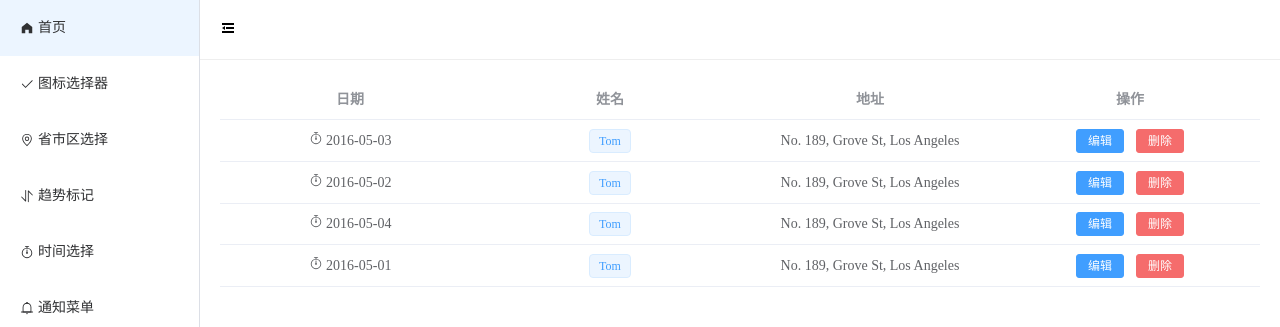
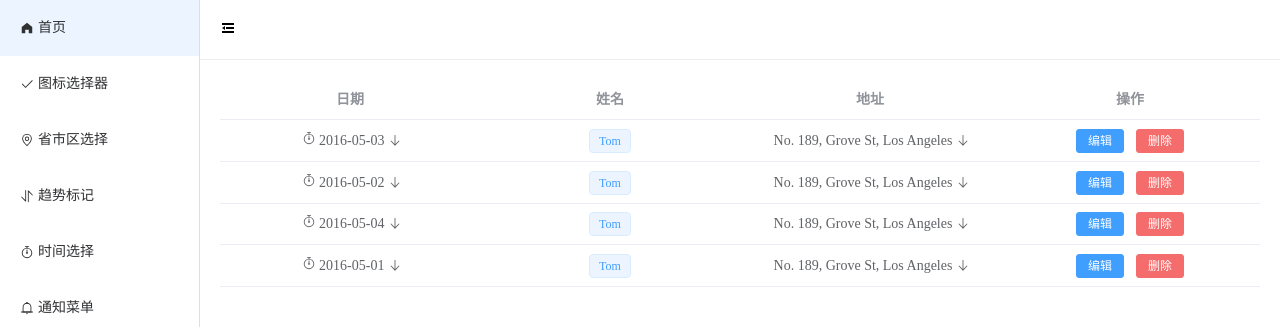
Before and after one commit to 11334/Refactor-ElementPlus, a Vue app: page /table in a window 1280 px wide. Shown: the top 327 px of the page. Built offline with nearby package versions, Linux system fonts and the light colour scheme.

Commit message:
可编辑单元格

```diff
--- a/src/components/table/src/index.vue
+++ b/src/components/table/src/index.vue
@@ -1,24 +1,39 @@
 <template>
-    <el-table
-        :data="data"
-        v-loading="isLoading"
-        :element-loading-text="elementLoadingText"
-        :element-loading-background="elementLoadingBackground"
-        :element-loading-spinner="elementLoadingSpinner"
-        :element-loading-svg="elementLoadingSvg"
-        :element-loading-svg-view-box="elementLoadingSvgViewBox"
-    >
+    <el-table :data="data" v-loading="isLoading" :element-loading-text="elementLoadingText"
+        :element-loading-background="elementLoadingBackground" :element-loading-spinner="elementLoadingSpinner"
+        :element-loading-svg="elementLoadingSvg" :element-loading-svg-view-box="elementLoadingSvgViewBox">
         <template v-for="(item, index) in tableOptions" :key="index">
-            <!-- 不传slot -->
-            <el-table-column v-if="!item.slot" :label="item.label" :prop="item.prop" :align="item.align"
-                :width="item.width"></el-table-column>
             <!-- 传slot -->
-            <el-table-column v-else :label="item.label" :prop="item.prop" :align="item.align" :width="item.width">
+            <el-table-column :label="item.label" :prop="item.prop" :align="item.align" :width="item.width">
                 <template #default="scope">
-                    <slot :name="item.slot" :scope="scope"></slot>
+
+                    <template v-if="(scope.$index + scope.column.id) === currentEdit">
+                        <!-- 输入框 -->
+                        <div style="display: flex;">
+                            <el-input size="small" v-model="scope.row[item.prop!]"></el-input>
+                            <div @click="clickEditCell">
+                                <!-- $slots.editCell用户可以获得插槽 的name  传插槽出去切记带上  :scope="scope"-->
+                                <slot name="editCell" v-if="$slots.editCell" :scope="scope"></slot>
+                                <div class="icons" v-else>
+                                    <el-icon-check @click="check(scope)" class="check"></el-icon-check>
+                                    <el-icon-close @click="close(scope)" class="close"></el-icon-close>
+                                </div>
+                            </div>
+                        </div>
+                    </template>
+
+                    <template v-else>
+                        <slot v-if="item.slot" :name="item.slot" :scope="scope"></slot>
+                        <span v-else>{{ scope.row[item.prop!] }}</span>
+                        <!-- 是否可编辑 -->
+                        <component :is="`el-icon-${toLine(editIcon)}`" class="edit" @click="clickEdit(scope)"
+                            v-if="item.editable"></component>
+                    </template>
                 </template>
             </el-table-column>
         </template>
+
+        <!-- 操作表格 -->
         <el-table-column :label="actionOptions!.label" :align="actionOptions!.align" :width="actionOptions!.width">
             <!-- 显示自定义列的数据===> element-plus-el-table 自带的插槽 -->
             <!-- scope中有每一行  每一列的索引 -->
@@ -31,42 +46,74 @@
 </template>
 
 <script setup lang="ts">
-import { PropType, computed } from 'vue'
+import { PropType, computed, ref } from 'vue'
 import { TableOptions } from './type';
+import { toLine } from '../../../utils';
 
 
 let props = defineProps({
-    // 表格的配置
+    // 接收表格的配置类型
     options: {
         type: Array as PropType<TableOptions[]>,
         require: true
     },
-    // 表格数据
+    // 接收表格的数据类型
     data: {
         type: Array as PropType<any[]>,
         required: true,
     },
     // 加载文案
     elementLoadingText: {
-        type:String
+        type: String
     },
     // 加载图标名
     elementLoadingSpinner: {
-        type:String
+        type: String
     },
     // 加载背景颜色
     elementLoadingBackground: {
-        type:String
+        type: String
     },
     // 加载svg
     elementLoadingSvg: {
-        type:String
+        type: String
     },
     // 加载svg的配置
     elementLoadingSvgViewBox: {
-        type:String
+        type: String
+    },
+    // 可编辑单元格显示的图标
+    editIcon: {
+        type: String,
+        default: 'edit'
     }
 })
+
+// 分发事件
+let emits = defineEmits(['check', 'close'])
+
+// 当前点击的单元格
+let currentEdit = ref<string>('')
+
+// 点击编辑图标
+let clickEdit = (scope: any) => {
+    // 唯一的标识
+    currentEdit.value = scope.$index + scope.column.id
+    console.log(scope);
+}
+
+let clickEditCell = () => {
+    currentEdit.value = ''
+}
+
+// 点击 √
+let check = (scope: any) => {
+    emits('check', scope)
+}
+// 点击 ×
+let close = (scope: any) => {
+    emits('close', scope)
+}
 
 //过滤操作选项之后的配置
 let tableOptions = computed(() => props.options!.filter(item => !item.action))
@@ -78,4 +125,34 @@ let actionOptions = computed(() => props.options!.find(item => item.action))
 let isLoading = computed(() => !props.data || !props.data.length)
 </script>
 
-<style scoped></style>
+<style lang="scss" scoped>
+.edit {
+    width: 1em;
+    height: 1em;
+    position: relative;
+    top: 2px;
+    left: 4px;
+    cursor: pointer;
+}
+
+.icons {
+    position: relative;
+    top: 4px;
+    display: flex;
+
+    svg {
+        cursor: pointer;
+        width: 1em;
+        height: 1em;
+        margin-left: 8px;
+    }
+
+    .check {
+        color: red
+    }
+
+    .close {
+        color: green
+    }
+}
+</style>
--- a/src/components/table/src/type.ts
+++ b/src/components/table/src/type.ts
@@ -1,3 +1,4 @@
+// 配置数据的属性类型
 export interface TableOptions {
     // 表头
     label: string,
@@ -12,4 +13,6 @@ export interface TableOptions {
 
     // 是否代表操作项
     action?:boolean,
+    // 是否是可编辑的单元格
+    editable?:boolean,
 }
--- a/src/view/table/index.vue
+++ b/src/view/table/index.vue
@@ -1,8 +1,7 @@
 <template>
     <m-table :data="tableData" :options="options" elementLoadingText="加载中..." elementLoadingBackground="rgba(0,0,0,0.8)"
-        :element-loading-svg="svg"
-        element-loading-svg-view-box="-10, -10, 50, 50"
-    >
+        :element-loading-svg="svg" element-loading-svg-view-box="-10, -10, 50, 50" @check="check" @close="close"
+        editIcon="Bottom">
         <template #date="{ scope }">
             <el-icon-timer></el-icon-timer>
             <!-- scope.row -->
@@ -26,6 +25,12 @@
             <el-button size="small" type="primary" @click="edit(scope)">编辑</el-button>
             <el-button size="small" type="danger">删除</el-button>
         </template>
+        <template #editCell="{ scope }">
+            <div style="display:flex;">
+                <el-button size="small" type="primary">确认</el-button>
+                <el-button size="small" type="danger">取消</el-button>
+            </div>
+        </template>
     </m-table>
 </template>
 
@@ -40,7 +45,7 @@ interface TableData {
 }
 
 let tableData = ref<TableData[]>([])
-setTimeout(() => {
+// setTimeout(() => {
 // 表格数据
 tableData.value = [
     {
@@ -64,7 +69,7 @@ setTimeout(() => {
         address: 'No. 189, Grove St, Los Angeles',
     },
 ]
-}, 3000)
+// }, 3000)
 
 const svg = `
         <path class="path" d="
@@ -83,19 +88,21 @@ let options: TableOptions[] = [
         label: '日期',
         prop: 'date',
         align: 'center',
-        slot: 'date'
+        slot: 'date',
+        editable: true
         // width:180
     },
     {
         label: '姓名',
         prop: 'name',
         align: 'center',
-        slot: 'name'
+        slot: 'name',
     },
     {
         label: '地址',
         prop: 'address',
         align: 'center',
+        editable: true
     },
     {
         label: '操作',
@@ -105,8 +112,16 @@ let options: TableOptions[] = [
 ]
 
 let edit = (scope: any) => {
+    // 可以做需求了
+    console.log('父组件', scope);
+}
+
+let check = (scope: any) => {
+    console.log('父组件', scope);
+
+}
+let close = (scope: any) => {
     console.log(scope);
-
 }
 </script>
 
```
Lines whose indentation alone changed are shown as unchanged.
